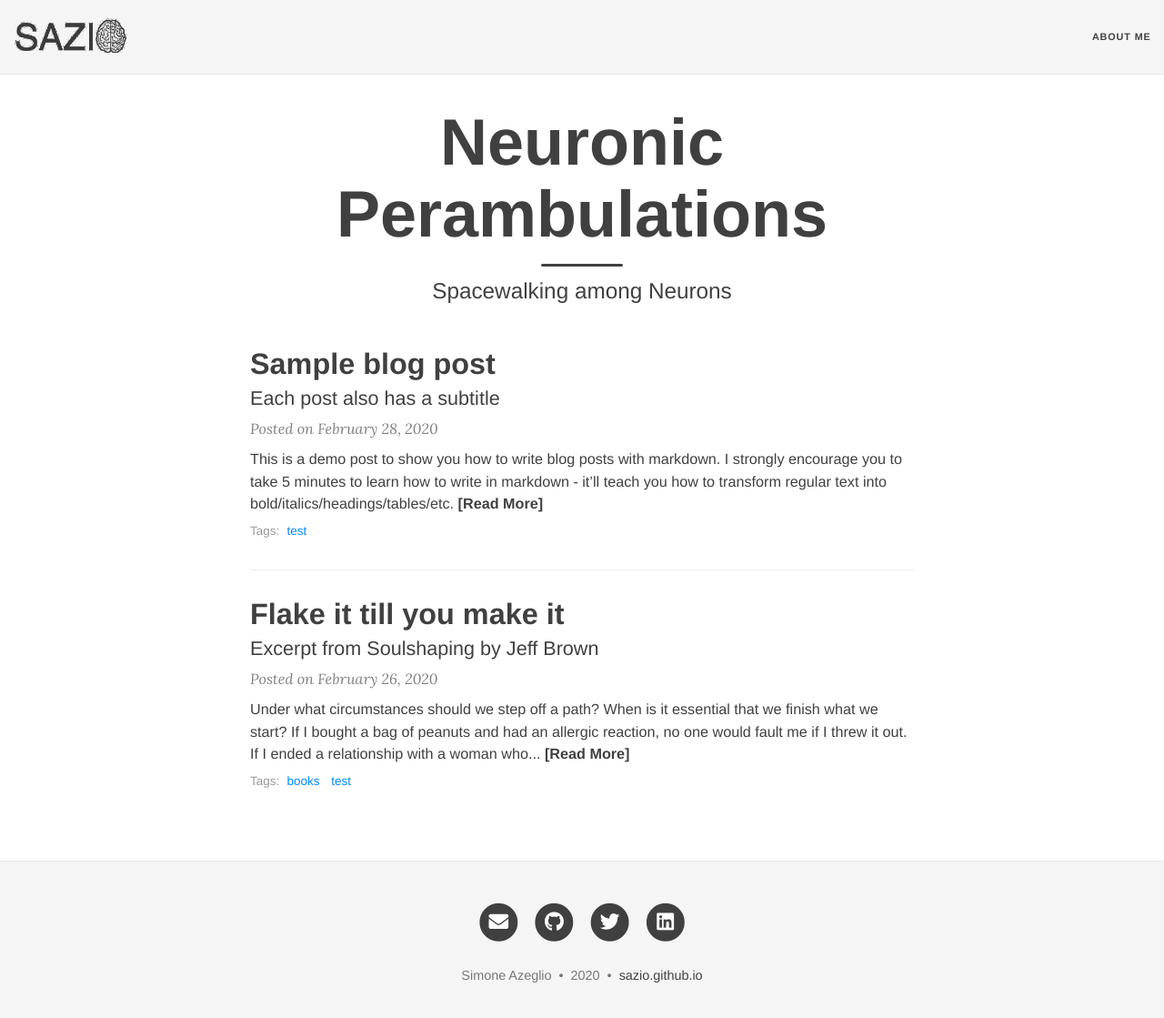
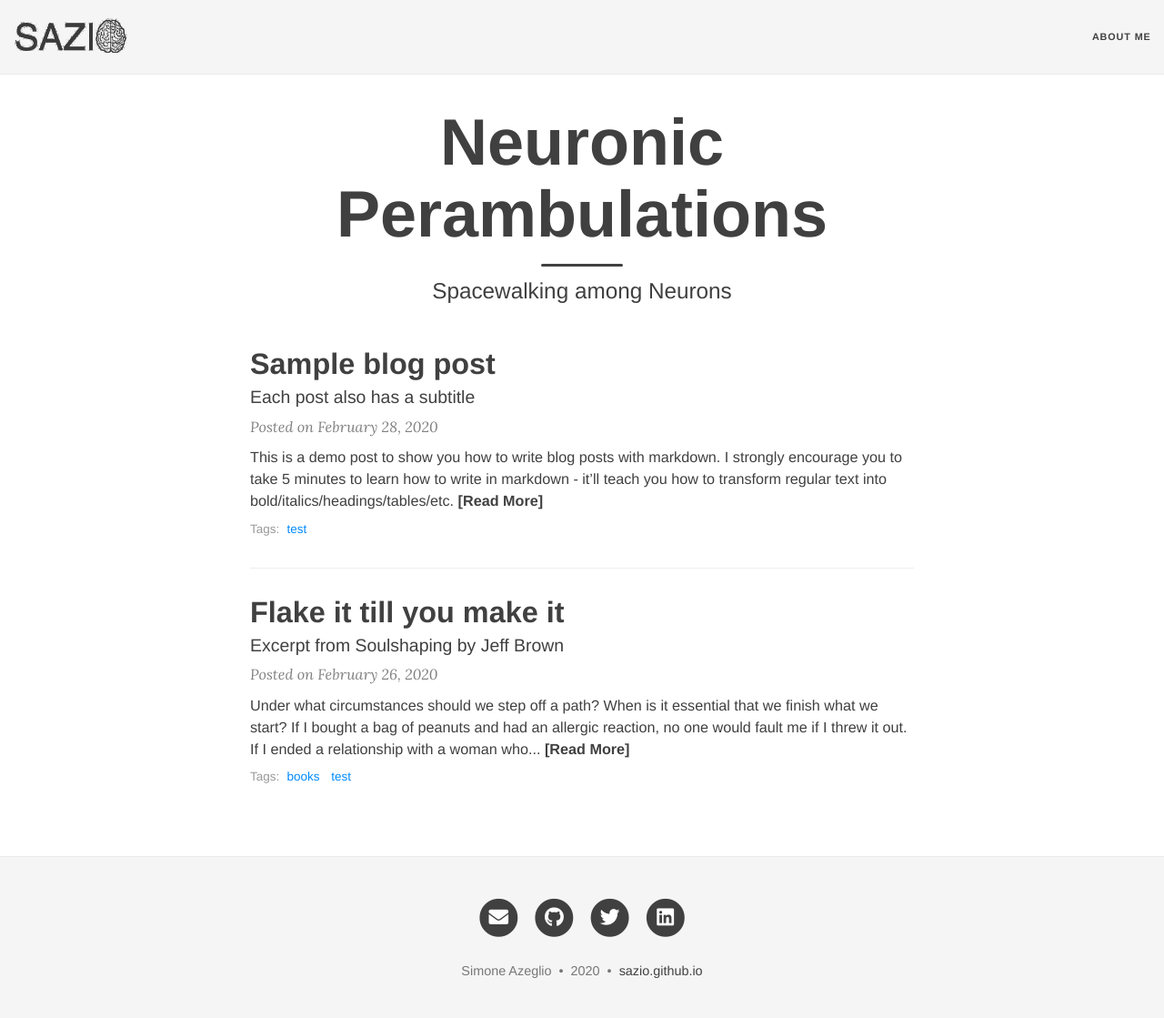
Before and after one commit to sazio/sazio___.github.io, a Jekyll site: the page built from index.html, in a window 1280 px wide and 1129 px high. Shown: the top 1119 px of the window at 91% size. Built offline with Jekyll 4.4.1, drawn with Linux system fonts in a browser that asks for light colours; nearby versions of some CDN libraries; the list of posts is cut into pages by our own code.

Commit message:
Update main.css

```diff
--- a/assets/css/main.css
+++ b/assets/css/main.css
@@ -31,16 +31,16 @@
   line-height: 1.1;
 }
 h1 {
-  font-size: 2.15rem;
+  font-size: 1.950rem;
 }
 h2 {
-  font-size: 1.875rem;
+  font-size: 1.675rem;
 }
 h3 {
-  font-size: 1.5rem;
+  font-size: 1.35rem;
 }
 h4 {
-  font-size: 1.125rem;
+  font-size: 1.05rem;
 }
 a {
   color: {{ site.link-col | default: "#008AFF" }};
```
